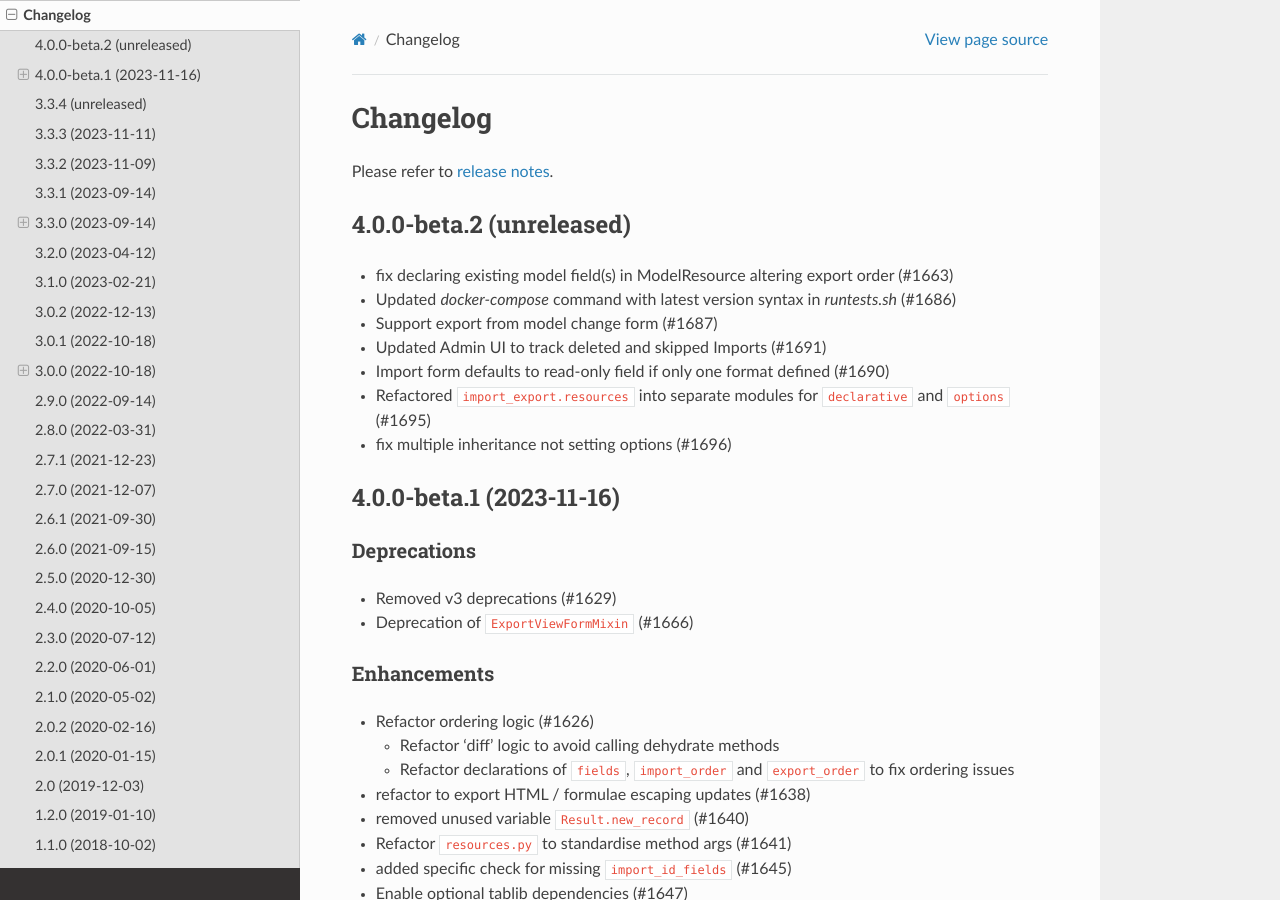
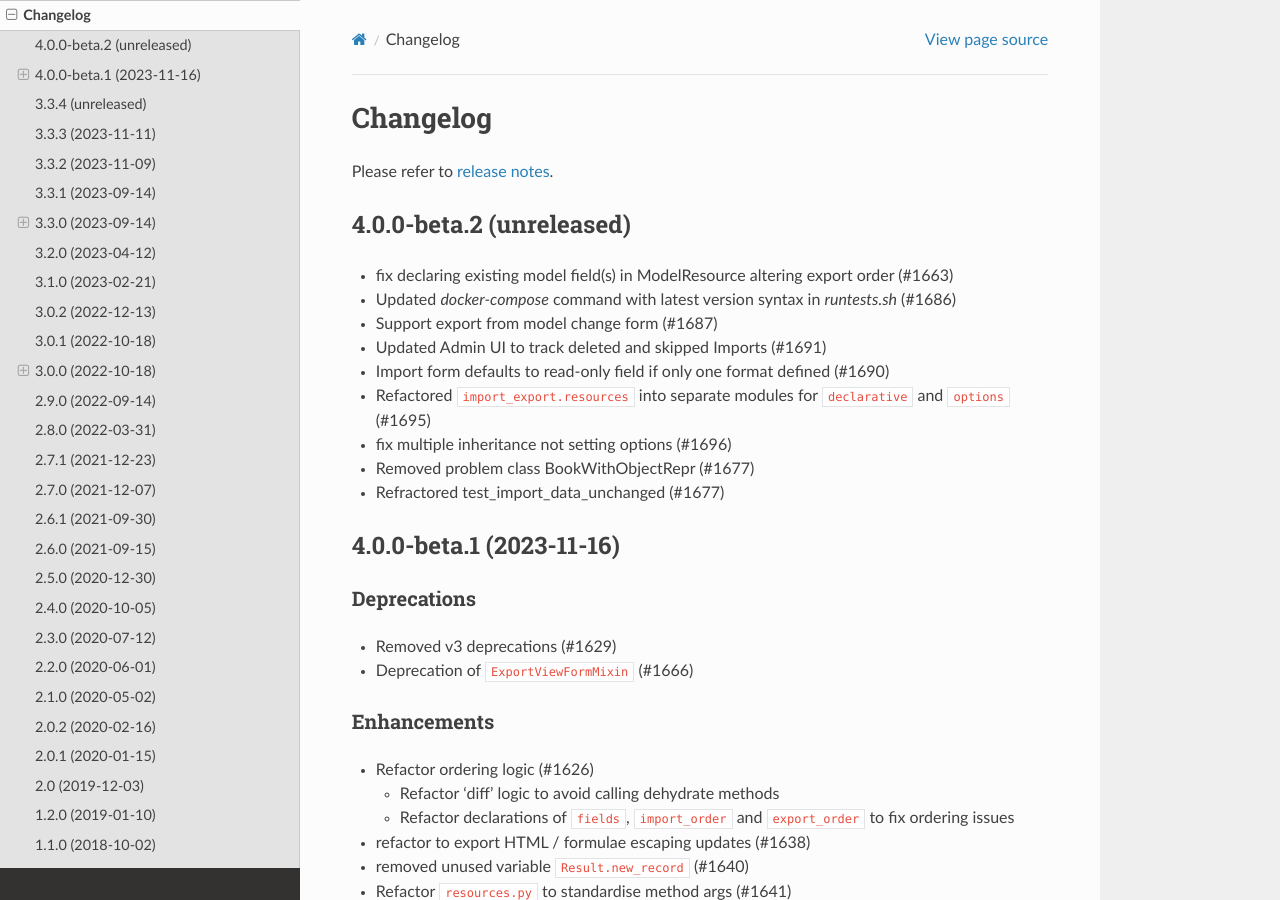
Before and after one commit to django-import-export/django-import-export, a Sphinx documentation site: the page built from docs/changelog.rst, in a window 1280 px wide and 900 px high. Built offline with Sphinx 7.4.7 and the Read the Docs theme 2.0.0, drawn with Linux system fonts in a browser that asks for light colours; pages that are not in the unit, such as notebooks, are missing from menus; the version number could not be read and is left out; cross-references to code outside the pages are shown as plain code.

Commit message:
Changelog reqs

```diff
--- a/docs/changelog.rst
+++ b/docs/changelog.rst
@@ -13,6 +13,8 @@ Please refer to :doc:`release notes<release_notes>`.
 - Import form defaults to read-only field if only one format defined (#1690)
 - Refactored :module:`~import_export.resources` into separate modules for ``declarative`` and ``options`` (#1695)
 - fix multiple inheritance not setting options (#1696)
+- Removed problem class BookWithObjectRepr (#1677)
+- Refractored test_import_data_unchanged (#1677)
 
 4.0.0-beta.1 (2023-11-16)
 --------------------------
```
